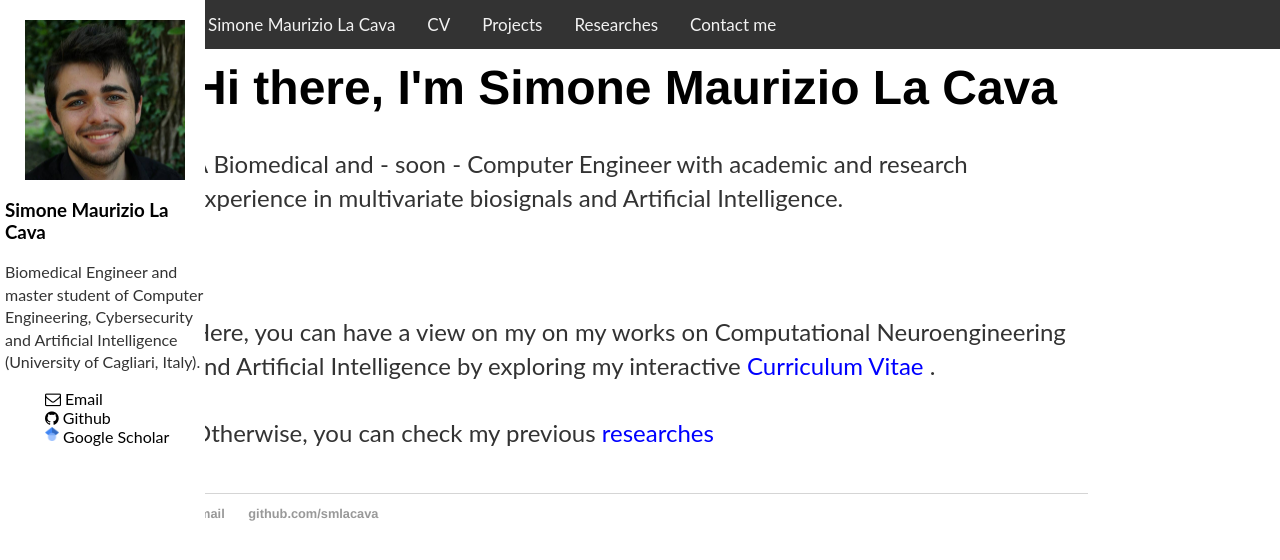
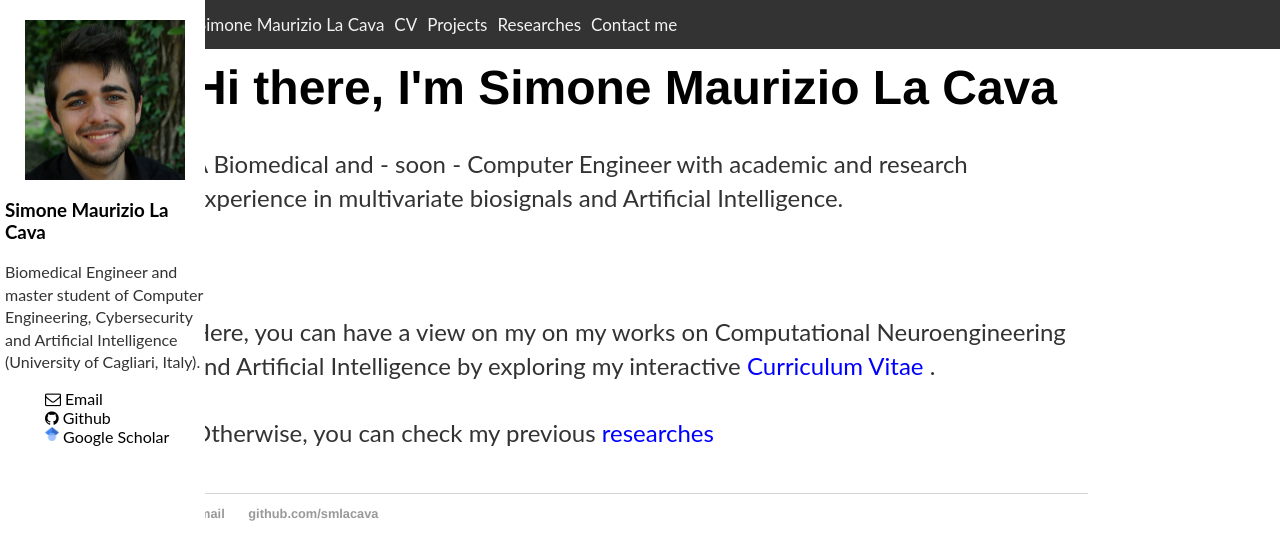
Before and after one commit to smlacava/smlacava.github.io, a Jekyll site: the page built from index.html, in a window 1280 px wide. Shown: the top 560 px of the page. Built offline with Jekyll 4.4.1, drawn with Linux system fonts in a browser that asks for light colours.

Commit message:
Update default.html

```diff
--- a/_layouts/default.html
+++ b/_layouts/default.html
@@ -41,6 +41,7 @@
 
 
 		.sidenav a {
+			top-padding = 5px;
   			text-decoration: none;
   			font-size: 16px;
   			color: #000000;
@@ -65,7 +66,7 @@
   			float: left;
   			color: #f2f2f2;
   			text-align: center;
-  			padding: 14px 16px; /*top right bottom left*/
+  			padding: 14px 5px; /*top right bottom left*/
   			text-decoration: none;
   			font-size: 17px;
 		}
```
